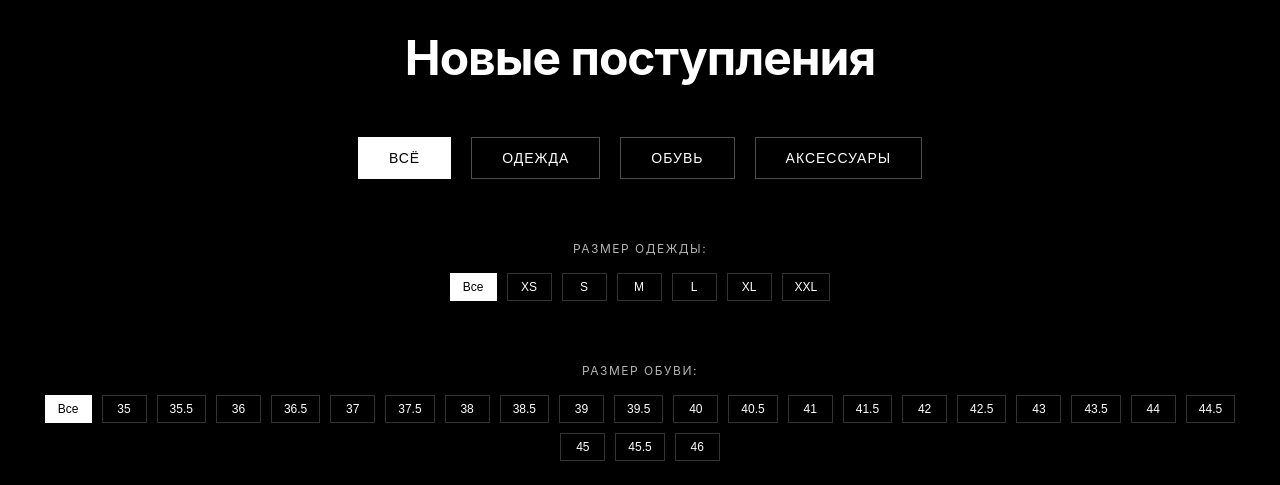
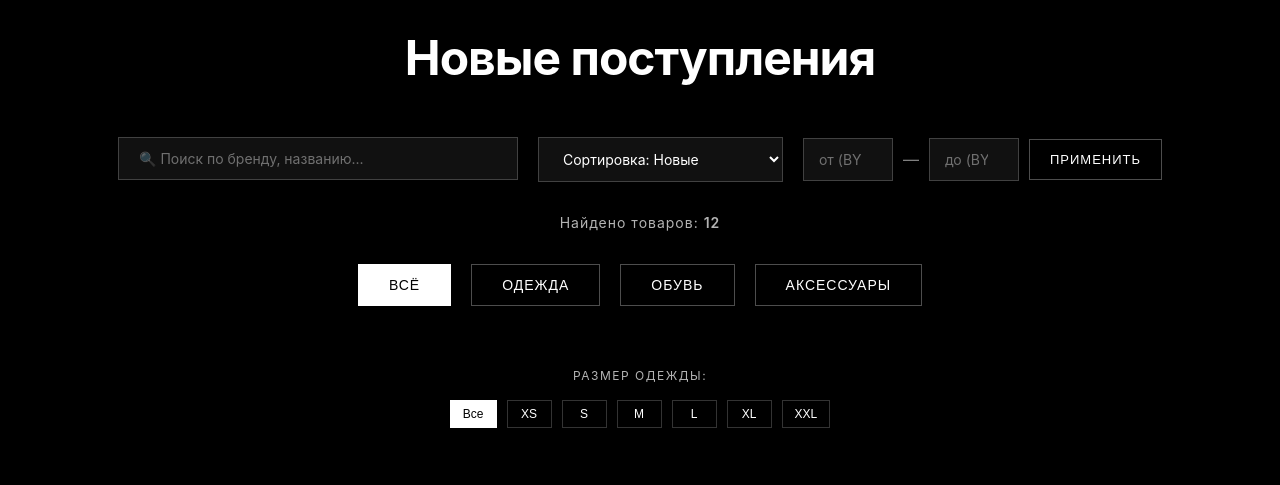
Before and after one commit to butyrlua-prog/StealthShopWebsite, a website: page public/index.html in a window 1280 px wide. Shown: the part 900-1385 px from the top of the page. Drawn offline with Linux system fonts and the light colour scheme; no server answers.

Commit message:
Update index.html

```diff
--- a/public/index.html
+++ b/public/index.html
@@ -32,6 +32,34 @@
     <section id="collection" class="collection">
         <div class="container">
             <h2 class="section-title">Новые поступления</h2>
+
+            <!-- Search and Controls -->
+            <div class="controls-panel">
+                <div class="search-box">
+                    <input type="text" id="searchInput" placeholder="🔍 Поиск по бренду, названию...">
+                </div>
+
+                <div class="sort-box">
+                    <select id="sortSelect">
+                        <option value="newest">Сортировка: Новые</option>
+                        <option value="price_asc">Цена: дешёвые → дорогие</option>
+                        <option value="price_desc">Цена: дорогие → дешёвые</option>
+                        <option value="name_asc">По алфавиту (A-Z)</option>
+                    </select>
+                </div>
+
+                <div class="price-filter">
+                    <input type="number" id="priceMin" placeholder="от (BYN)">
+                    <span>—</span>
+                    <input type="number" id="priceMax" placeholder="до (BYN)">
+                    <button id="applyPriceFilter">Применить</button>
+                </div>
+            </div>
+
+            <!-- Results Counter -->
+            <div class="results-counter" id="resultsCounter">
+                Найдено товаров: <span id="productCount">0</span>
+            </div>
 
             <div class="categories">
                 <button class="category-btn active" data-category="all">Всё</button>
```
